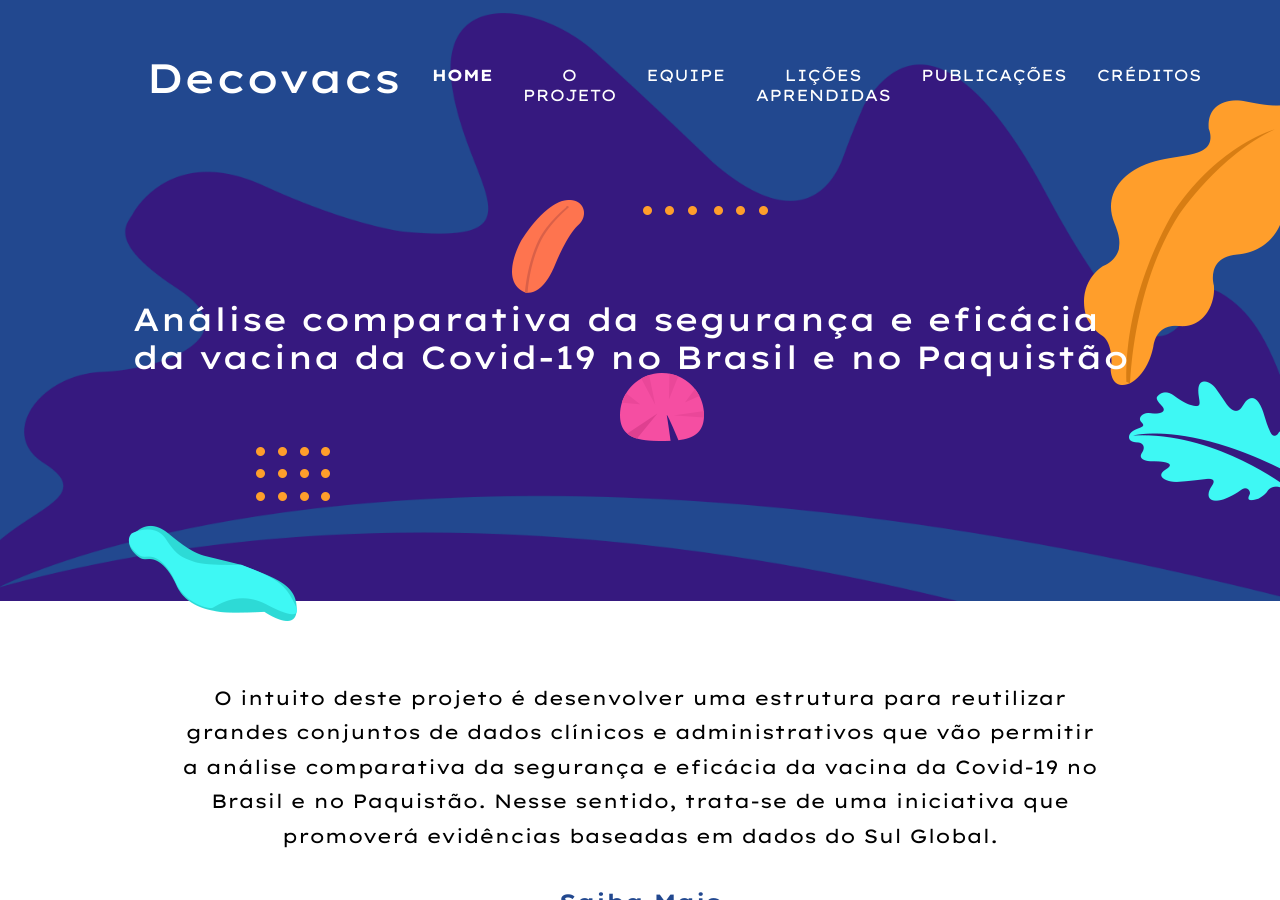
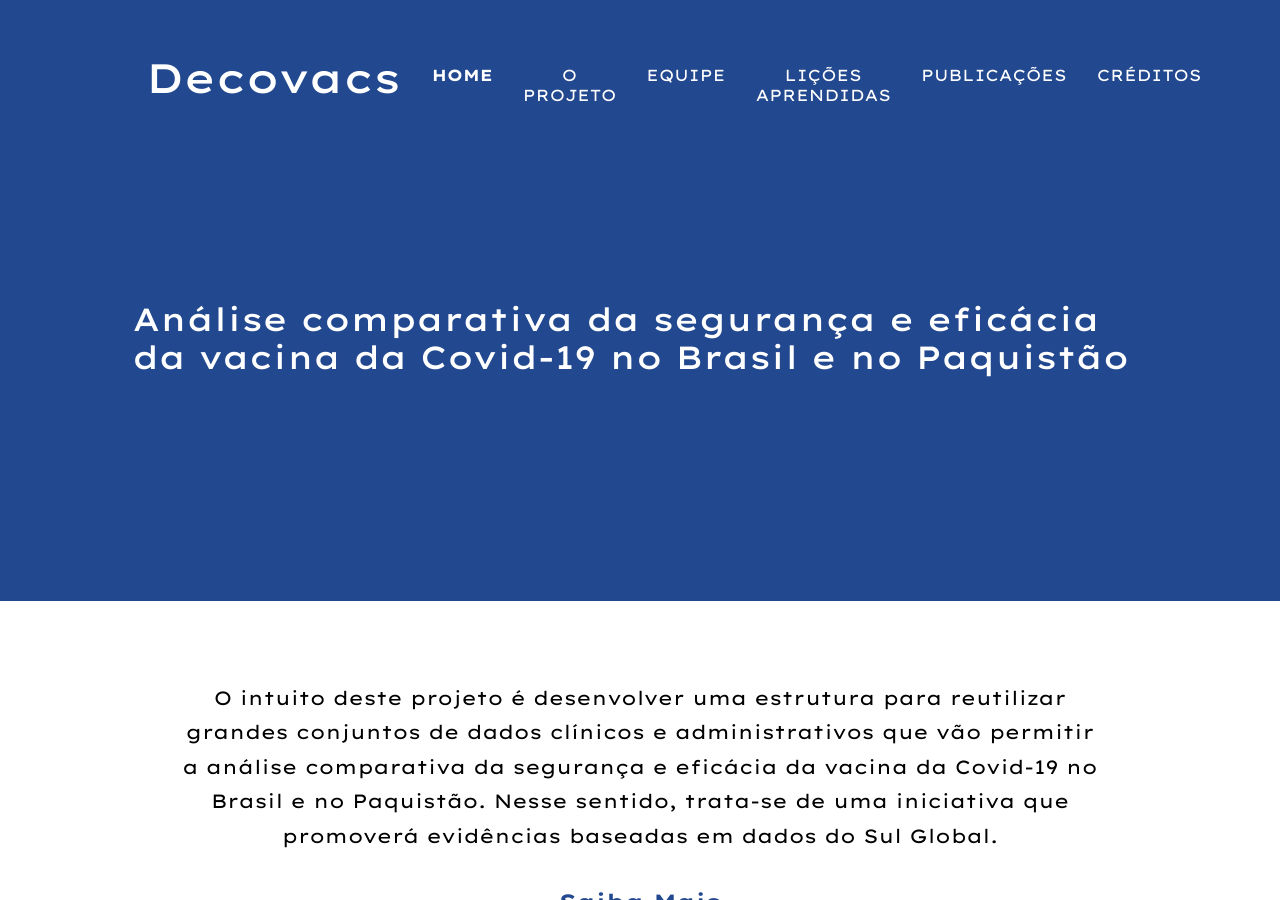
Before and after one commit to ldantastecnologia/ldantastecnologia.github.io, a Jekyll site: the page built from index.html, in a window 1280 px wide and 900 px high. Built offline with Jekyll 4.4.1, drawn with Linux system fonts in a browser that asks for light colours.

Commit message:
retirada do bg

```diff
--- a/_includes/hero-section.html
+++ b/_includes/hero-section.html
@@ -7,33 +7,7 @@
       </div>
     </div>
   </div>
-  <div class="layer-bg w-100">
-    <img class="img-fluid w-100" src="{{ site.baseurl }}/assets/images/illustrations/leaf-bg.png" alt="bg-shape">
-  </div>
-  <div class="layer" id="l2">
-    <img src="{{ site.baseurl }}/assets/images/illustrations/dots-cyan.png" alt="bg-shape">
-  </div>
-  <div class="layer" id="l3">
-    <img src="{{ site.baseurl }}/assets/images/illustrations/leaf-orange.png" alt="bg-shape">
-  </div>
-  <div class="layer" id="l4">
-    <img src="{{ site.baseurl }}/assets/images/illustrations/dots-orange.png" alt="bg-shape">
-  </div>
-  <div class="layer" id="l5">
-    <img src="{{ site.baseurl }}/assets/images/illustrations/leaf-yellow.png" alt="bg-shape">
-  </div>
-  <div class="layer" id="l6">
-    <img src="{{ site.baseurl }}/assets/images/illustrations/leaf-cyan.png" alt="bg-shape">
-  </div>
-  <div class="layer" id="l7">
-    <img src="{{ site.baseurl }}/assets/images/illustrations/dots-group-orange.png" alt="bg-shape">
-  </div>
-  <div class="layer" id="l8">
-    <img src="{{ site.baseurl }}/assets/images/illustrations/leaf-pink-round.png" alt="bg-shape">
-  </div>
-  <div class="layer" id="l9">
-    <img src="{{ site.baseurl }}/assets/images/illustrations/leaf-cyan-2.png" alt="bg-shape">
-  </div>
+
   <!-- social icon -->
   <ul class="list-unstyled ml-5 mt-3 position-relative zindex-1">
     {% for social in site.data.settings.social %}
```
Also changed, not shown: _layouts/page.html (+1 -7 lines).
